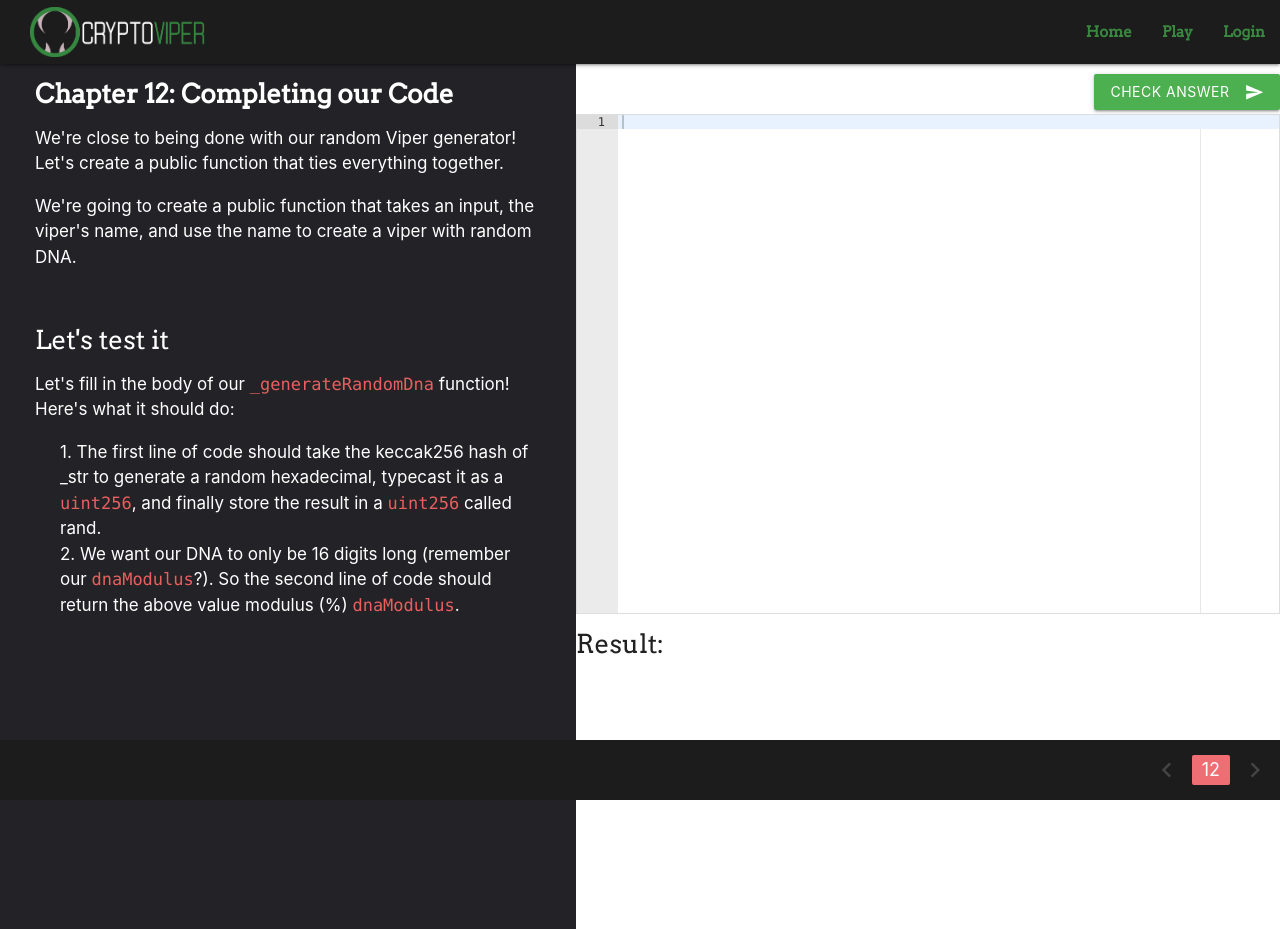
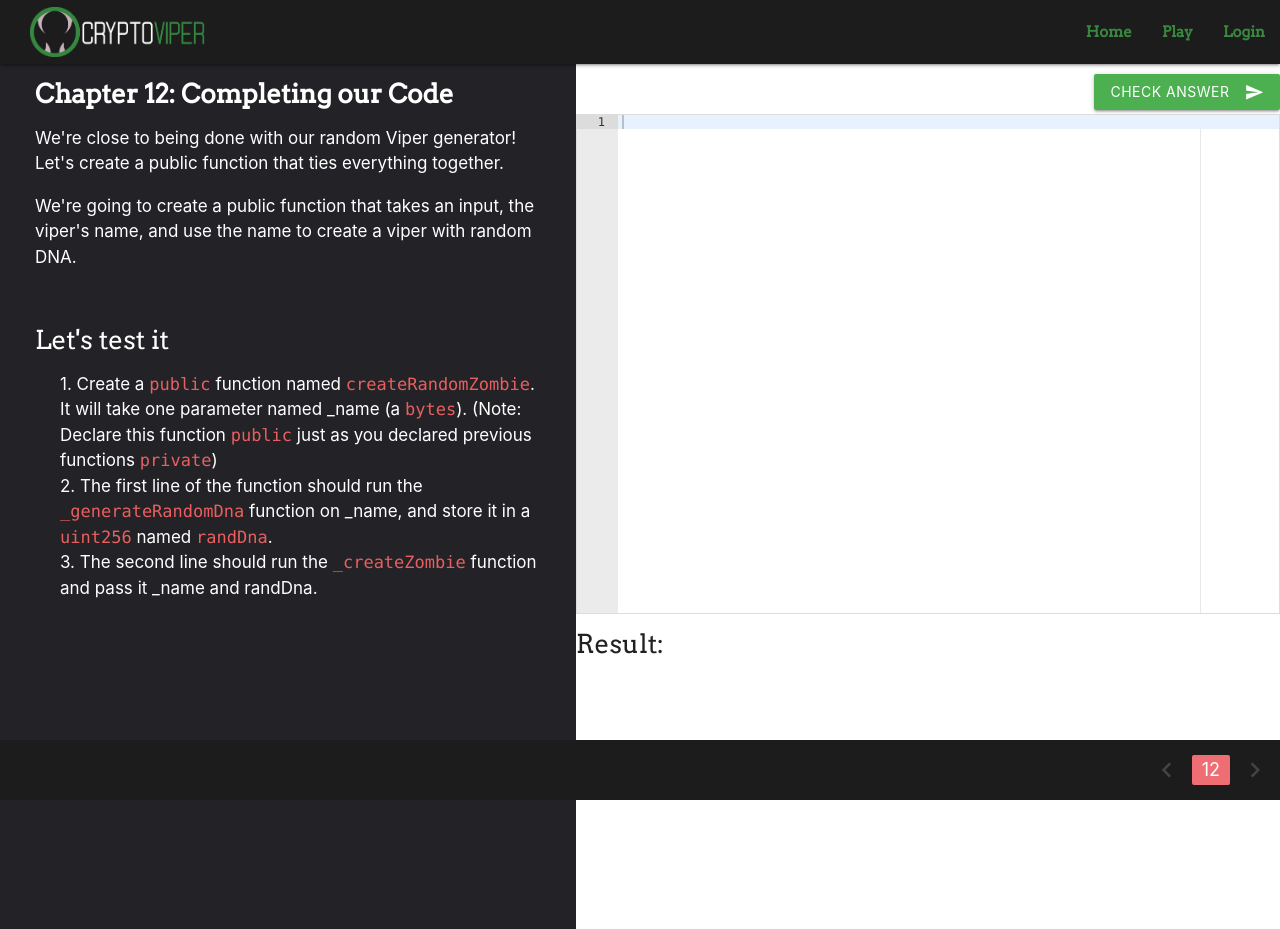
Before and after one commit to BIT-Okutama/CryptoViper, a React (Create React App) app: page /Lesson_12 in a window 1280 px wide. Built offline with nearby package versions, Linux system fonts and the light colour scheme; no server answers.

Commit message:
added new lessons second version

```diff
--- a/src/BodyComponent/LessonComponent/Lesson_12.js
+++ b/src/BodyComponent/LessonComponent/Lesson_12.js
@@ -15,11 +15,10 @@ class Lesson_12 extends Component {
 
             <br></br>
             <h5>Let's test it</h5>
-            <p> Let's fill in the body of our <div class="types">_generateRandomDna</div> function! Here's what it should do: </p>
-
             <p class="indent">
-              1. The first line of code should take the keccak256 hash of _str to generate a random hexadecimal, typecast it as a <div class="types">uint256</div>, and finally store the result in a <div class="types">uint256</div> called rand. <br></br>
-              2. We want our DNA to only be 16 digits long (remember our <div class="types">dnaModulus</div>?). So the second line of code should return the above value modulus (%) <div class="types">dnaModulus</div>. <br></br>
+              1. Create a <div class="types">public</div> function named <div class="types">createRandomZombie</div>. It will take one parameter named _name (a <div class="types">bytes</div>). (Note: Declare this function <div class="types">public</div> just as you declared previous functions <div class="types">private</div>) <br></br>
+              2. The first line of the function should run the <div class="types">_generateRandomDna</div> function on _name, and store it in a <div class="types">uint256</div> named <div class="types">randDna</div>. <br></br>
+              3. The second line should run the <div class="types">_createZombie</div> function and pass it _name and randDna.
             </p>
           </div>
         </div>
```
